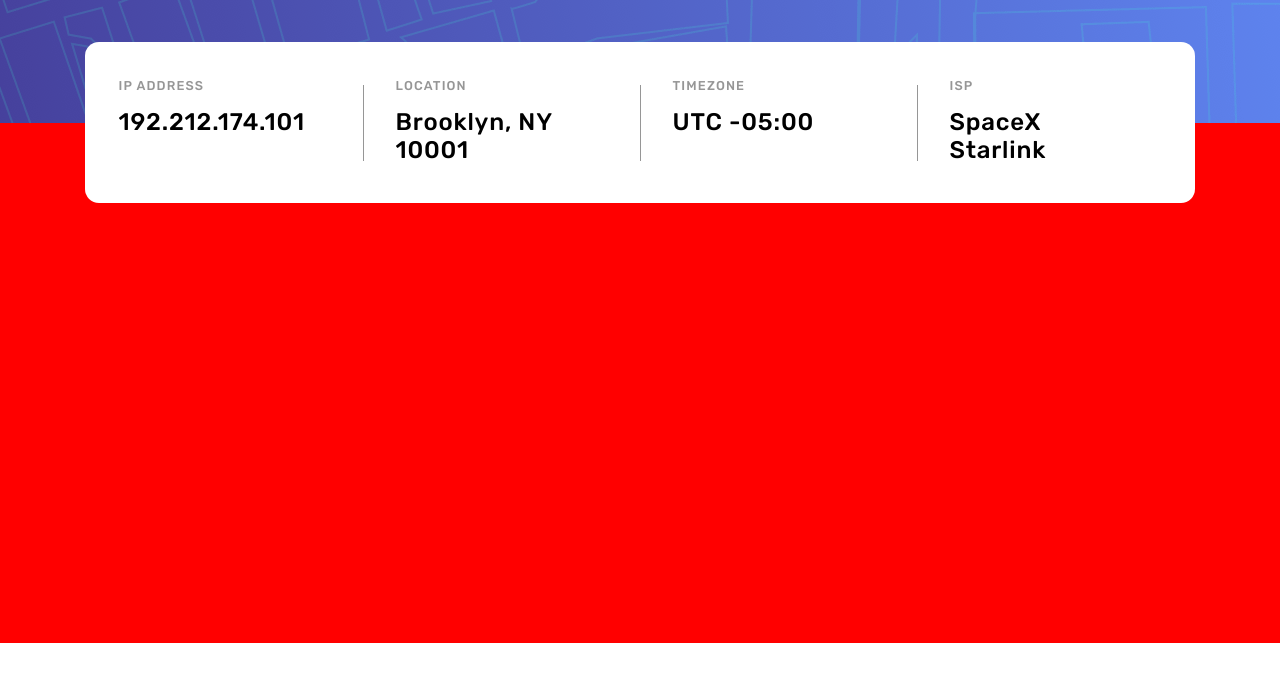
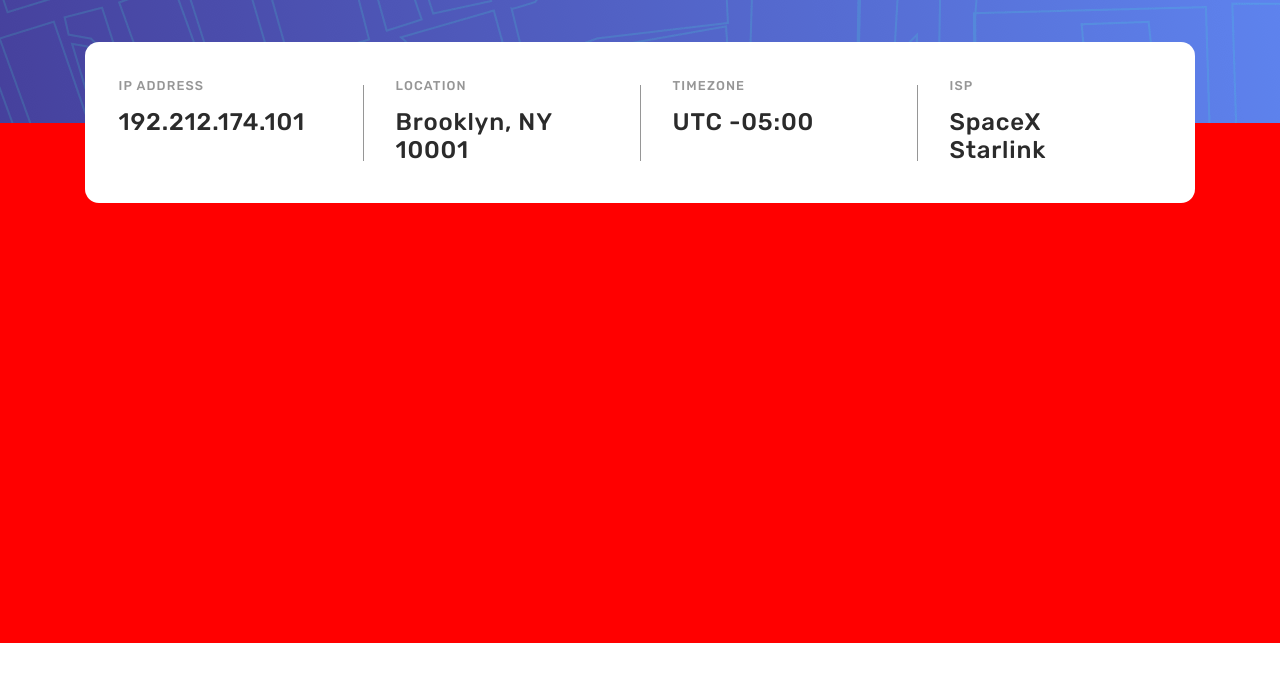
Before and after one commit to aardvarkpepper/2025-07-18-Project-HTML-CSS-Javascript, a plain HTML site: page index.html in a window 1280 px wide. Shown: the part 165-846 px from the top of the page. Drawn offline with Linux system fonts and the light colour scheme.

Commit message:
Fix text colors after check.

```diff
--- a/styles.css
+++ b/styles.css
@@ -91,7 +91,7 @@
 
 .subsection {
   width: 276px;
-  display:flex;
+  display: flex;
   flex-direction: column;
 }
 
@@ -116,4 +116,5 @@
   font-size: 1.5rem;
   font-weight: 500;
   letter-spacing: 0.05rem;
+  color: hsl(0, 0%, 17%);
 }
```
